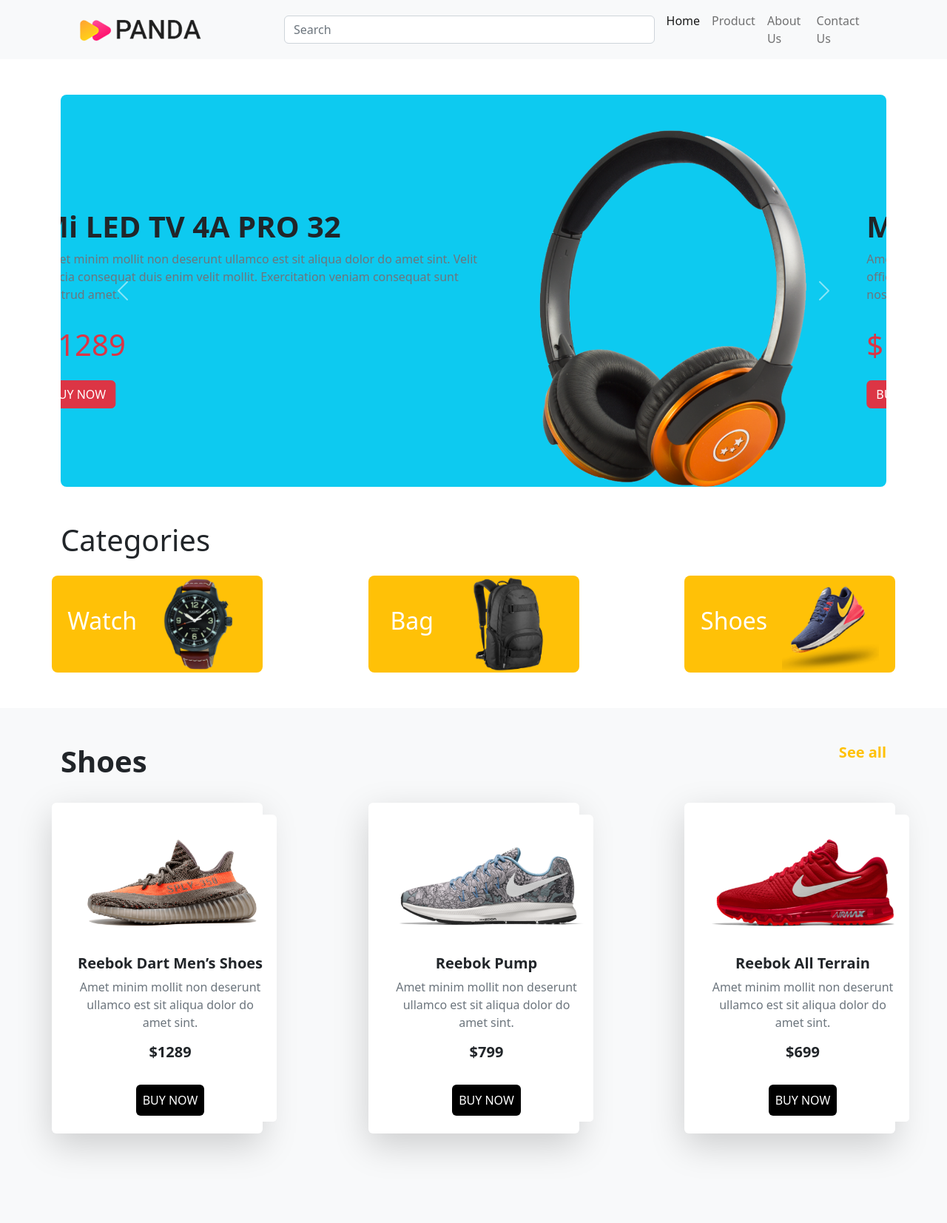
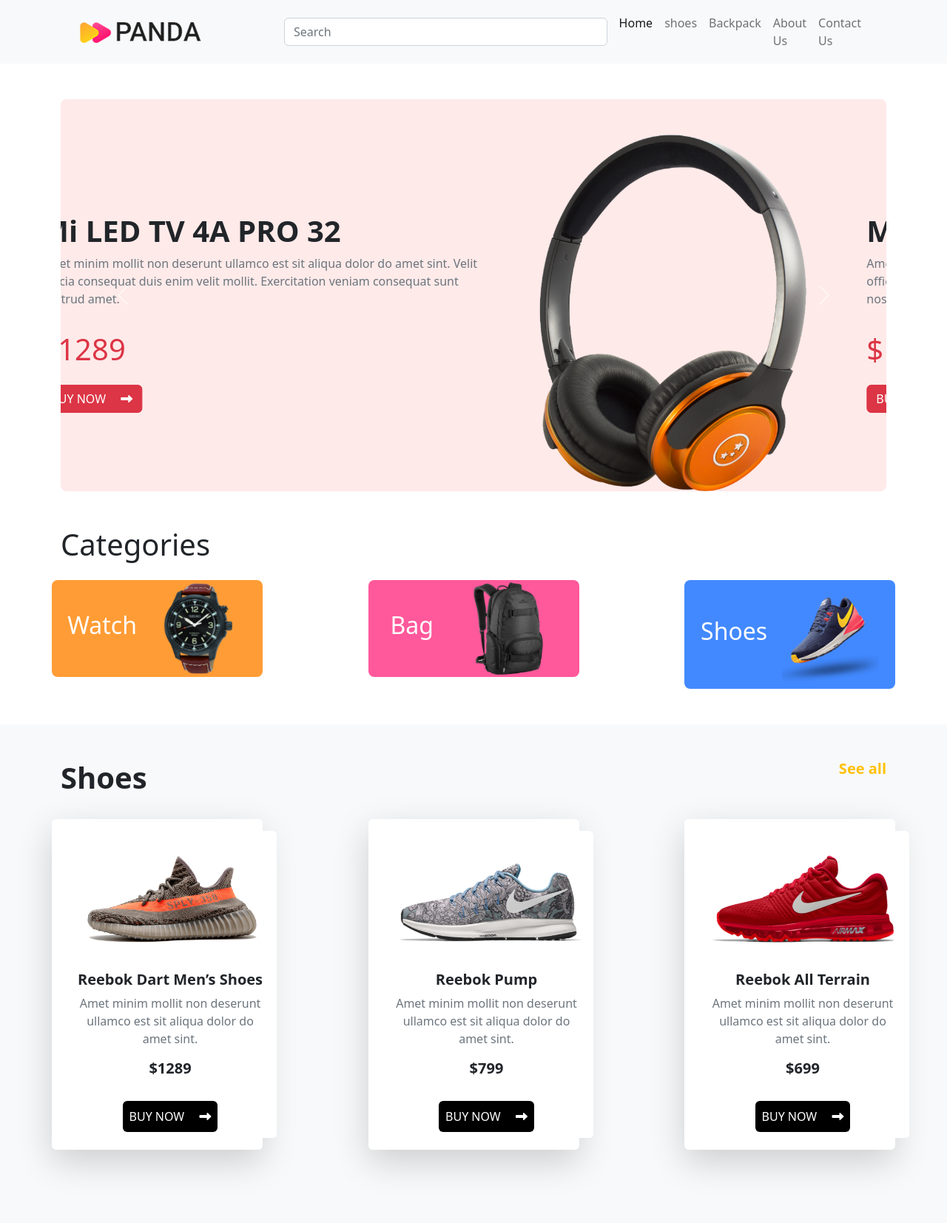
Before and after one commit to resalatislam5/Panda-commerce, a plain HTML site: page index.html in a window 1280 px wide. Shown: the top 1653 px of the page at 74% size. Drawn offline with nearby package versions, Linux system fonts and the light colour scheme.

Commit message:
responsive

```diff
--- a/index.html
+++ b/index.html
@@ -7,17 +7,18 @@
     <title>PANDA-COMMERCE</title>
     <!-- CSS only -->
 <link href="https://cdn.jsdelivr.net/npm/bootstrap@5.2.0/dist/css/bootstrap.min.css" rel="stylesheet" integrity="sha384-gH2yIJqKdNHPEq0n4Mqa/HGKIhSkIHeL5AyhkYV8i59U5AR6csBvApHHNl/vI1Bx" crossorigin="anonymous">
-
+<!-- couston only -->
+<link rel="stylesheet" href="style.css">
 </head>
 <body>
     <header>
         <nav class="navbar navbar-expand-lg bg-light ">
             <div class="container-fluid ">
-              <a class="navbar-brand ps-5 ms-5" href="#"><img src="images/logo.png" alt="logo"></a>
+              <a class="navbar-brand ps-lg-5 ms-lg-5 " href="#"><img src="images/logo.png" alt="logo"></a>
               <button class="navbar-toggler" type="button" data-bs-toggle="collapse" data-bs-target="#navbarNav" aria-controls="navbarNav" aria-expanded="false" aria-label="Toggle navigation">
                 <span class="navbar-toggler-icon"></span>
               </button>
-                  <form class="d-flex  d-block w-50 ps-5 ms-5 float-end" role="search">
+                  <form class="d-flex  d-block w-50 ps-lg-5 ms-lg-5 py-3 float-end " role="search">
                     <input class="form-control me-2" type="search" placeholder="Search" aria-label="Search">
                   </form>
               <div class="collapse navbar-collapse justify-content-end pe-5 me-5" id="navbarNav">
@@ -26,7 +27,10 @@
                     <a class="nav-link active" aria-current="page" href="#">Home</a>
                   </li>
                   <li class="nav-item">
-                    <a class="nav-link" href="#">Product</a>
+                    <a class="nav-link" href="#shoes">shoes</a>
+                  </li>
+                  <li class="nav-item">
+                    <a class="nav-link" href="#Backpack">Backpack</a>
                   </li>
                   <li class="nav-item">
                     <a class="nav-link" href="#">About Us</a>
@@ -39,8 +43,8 @@
             </div>
           </nav>
           <!-- Slider-start -->
-          <div class="container mt-5">
-            <div id="carouselExampleControls" class="carousel slide bg-info pt-5 rounded-3" data-bs-ride="carousel">
+          <section class="container mt-5">
+            <div id="carouselExampleControls" class="carousel slide bg-slader-color pt-5 rounded-3" data-bs-ride="carousel">
                 <div class="carousel-inner">
                   <div class="carousel-item active ">
                     <div class="row">
@@ -49,7 +53,7 @@
                                 <h1 class="fw-bolder">Mi LED TV 4A PRO 32</h1>
                             <p class="text-muted">Amet minim mollit non deserunt ullamco est sit aliqua dolor do amet sint. Velit officia consequat duis enim velit mollit. Exercitation veniam consequat sunt nostrud amet.</p>
                             <h6 class="text-danger fs-1 pt-3">$1289</h6>
-                            <a name="" id="" class="btn btn-danger mt-3" href="#" role="button">BUY NOW</a>
+                            <a name="" id="" class="btn btn-danger mt-3" href="#" role="button">BUY NOW <i class="fa-solid fa-right-long ps-3"></i></a>
                             </div>
                         </div>
                         <div class="col-lg-5">
@@ -60,12 +64,12 @@
                   </div>
                   <div class="carousel-item">
                     <div class="row">
-                        <div class="col-lg-7 d-flex align-items-center ps-5">
+                        <div class="col-lg-7 d-flex align-items-center ps-5 ">
                             <div>
                                 <h1 class="fw-bolder">Mi LED TV 4A PRO 32</h1>
                             <p class="text-muted">Amet minim mollit non deserunt ullamco est sit aliqua dolor do amet sint. Velit officia consequat duis enim velit mollit. Exercitation veniam consequat sunt nostrud amet.</p>
                             <h6 class="text-danger fs-1 pt-3">$1289</h6>
-                            <a name="" id="" class="btn btn-danger mt-3" href="#" role="button">BUY NOW</a>
+                            <a name="" id="" class="btn btn-danger mt-3" href="#" role="button">BUY NOW <i class="fa-solid fa-right-long ps-3"></i></a>
                             </div>
                         </div>
                         <div class="col-lg-5">
@@ -80,7 +84,7 @@
                                 <h1 class="fw-bolder">Mi LED TV 4A PRO 32</h1>
                             <p class="text-muted">Amet minim mollit non deserunt ullamco est sit aliqua dolor do amet sint. Velit officia consequat duis enim velit mollit. Exercitation veniam consequat sunt nostrud amet.</p>
                             <h6 class="text-danger fs-1 pt-3">$1289</h6>
-                            <a name="" id="" class="btn btn-danger mt-3" href="#" role="button">BUY NOW</a>
+                            <a name="" id="" class="btn btn-danger mt-3" href="#" role="button">BUY NOW <i class="fa-solid fa-right-long ps-3"></i></a>
                             </div>
                         </div>
                         <div class="col-lg-5">
@@ -98,30 +102,30 @@
                   <span class="visually-hidden">Next</span>
                 </button>
               </div>
-          </div>
+          </section>
     </header>
     <main>
         <!-- Categories -->
-        <div class="container my-5">
+        <section class="container my-5">
             <h1 class="mb-4">Categories</h1>
-            <div class="row d-flex justify-content-between">
-                <div class="col-lg-3 d-flex justify-content-around bg-warning align-items-center rounded-3">
+            <div class="row d-flex justify-content-between ">
+                <div class="col-lg-3 d-flex justify-content-around Categories_bg_1 align-items-center rounded-3 mb-3">
                     <h2 class="text-white">Watch</h2>
                     <img src="images/categories/watch.png" alt="" class="img-fluid w-50">
                 </div>
-                <div class="col-lg-3 d-flex justify-content-around bg-warning align-items-center rounded-3">
+                <div class="col-lg-3 d-flex justify-content-around Categories_bg_2 align-items-center rounded-3 mb-3">
                     <h2 class="text-white">Bag</h2>
                     <img src="images/categories/bag.png" alt="" class="img-fluid w-50">
                 </div>
-                <div class="col-lg-3 d-flex justify-content-around bg-warning align-items-center rounded-3">
+                <div class="col-lg-3 d-flex justify-content-around Categories_bg_3 align-items-center rounded-3">
                     <h2 class="text-white">Shoes</h2>
                     <img src="images/categories/shoes.png" alt="" class="img-fluid w-50">
                 </div>
             </div>
-        </div>
+        </section>
         <div class="bg-light">
             <!-- Shoes -->
-            <div class="container py-5">
+            <section class="container py-5" id="shoes">
                <div class="d-flex justify-content-between">
                    <h1 class="fw-bolder pb-4">Shoes</h1>
                    <h5 class="fw-bolder pb-4 text-warning">See all</h5>
@@ -136,7 +140,7 @@
                              <h5 class="fs-5 fw-bolder">$1289</h5>
                            </div>
                            <div class="card-footer bg-white border-0">
-                               <a href="#" class="btn bg-black text-white p-2">BUY NOW</a>
+                               <a href="#" class="btn bg-black text-white p-2">BUY NOW <i class="fa-solid fa-right-long ps-3"></i></a>
                              </div>
                          </div>
                    </div>
@@ -149,7 +153,7 @@
                              <h5 class="fs-5 fw-bolder">$799</h5>
                            </div>
                            <div class="card-footer bg-white border-0">
-                               <a href="#" class="btn bg-black text-white p-2">BUY NOW</a>
+                               <a href="#" class="btn bg-black text-white p-2">BUY NOW <i class="fa-solid fa-right-long ps-3"></i></a>
                              </div>
                          </div>
                    </div>
@@ -162,14 +166,14 @@
                              <h5 class="fs-5 fw-bolder">$699</h5>
                            </div>
                            <div class="card-footer bg-white border-0">
-                               <a href="#" class="btn bg-black text-white p-2">BUY NOW</a>
+                               <a href="#" class="btn bg-black text-white p-2">BUY NOW <i class="fa-solid fa-right-long ps-3"></i></a>
                              </div>
                          </div>
                    </div>
                </div>
-           </div>
+           </section>
             <!-- Backpack -->
-            <div class="container py-5">
+            <section class="container py-md-5" id="Backpack">
                <div class="d-flex justify-content-between">
                    <h1 class="fw-bolder pb-4">Backpack</h1>
                    <h5 class="fw-bolder pb-4 text-warning">See all</h5>
@@ -184,7 +188,7 @@
                              <h5 class="fs-5 fw-bolder">$1289</h5>
                            </div>
                            <div class="card-footer bg-white border-0">
-                               <a href="#" class="btn bg-black text-white p-2">BUY NOW</a>
+                               <a href="#" class="btn bg-black text-white p-2">BUY NOW <i class="fa-solid fa-right-long ps-3"></i></a>
                              </div>
                          </div>
                    </div>
@@ -197,7 +201,7 @@
                              <h5 class="fs-5 fw-bolder">$799</h5>
                            </div>
                            <div class="card-footer bg-white border-0">
-                               <a href="#" class="btn bg-black text-white p-2">BUY NOW</a>
+                               <a href="#" class="btn bg-black text-white p-2">BUY NOW <i class="fa-solid fa-right-long ps-3"></i></a>
                              </div>
                          </div>
                    </div>
@@ -210,20 +214,32 @@
                              <h5 class="fs-5 fw-bolder">$699</h5>
                            </div>
                            <div class="card-footer bg-white border-0">
-                               <a href="#" class="btn bg-black text-white p-2">BUY NOW</a>
+                               <a href="#" class="btn bg-black text-white p-2">BUY NOW <i class="fa-solid fa-right-long ps-3"></i></a>
                              </div>
                          </div>
                    </div>
                </div>
-           </div>
+           </section>
           </div>
+          <section style="height:300px" class="container d-flex justify-content-center align-items-center form_bg_color opacity-75 rounded-3 mt-5">
+            <div >
+                <h1>LET'S STAY IN TOUCH</h1>
+            <p >Get updates on sales specials and more</p>
+            <div class="input-group mb-3 form_button_color">
+                <input type="text" class="form-control" placeholder="Enter your email" aria-label="Recipient's username" aria-describedby="button-addon2">
+                <button class="btn  px-5 py-2 text-white border-1 border-white " type="button" id="button-addon2">Send</button>
+              </div>
+            </div>
+        </section>
     </main>
-`   <footer>
-
+`   <footer class="py-5">
+        <p class="text-center">© 2020 bike. All rights reserved</p>
 </footer>
 
 
     <!-- JavaScript Bundle with Popper -->
 <script src="https://cdn.jsdelivr.net/npm/bootstrap@5.2.0/dist/js/bootstrap.bundle.min.js" integrity="sha384-A3rJD856KowSb7dwlZdYEkO39Gagi7vIsF0jrRAoQmDKKtQBHUuLZ9AsSv4jD4Xa" crossorigin="anonymous"></script>
+
+<script src="https://kit.fontawesome.com/aa62e6a0fe.js" crossorigin="anonymous"></script>
 </body>
 </html>
--- /dev/null
+++ b/style.css
@@ -0,0 +1,20 @@
+
+
+.bg-slader-color{
+    background-color: #FEEAE9;
+}
+.Categories_bg_1{
+    background-color: #FF9C35;
+}
+.Categories_bg_2{
+    background-color: #FF589B;
+}
+.Categories_bg_3{
+    background-color: #4289FF;
+}
+.form_bg_color{
+    background-color: #FFF2F1;
+}
+.form_button_color{
+    background-color: #FF589B;
+}
```
